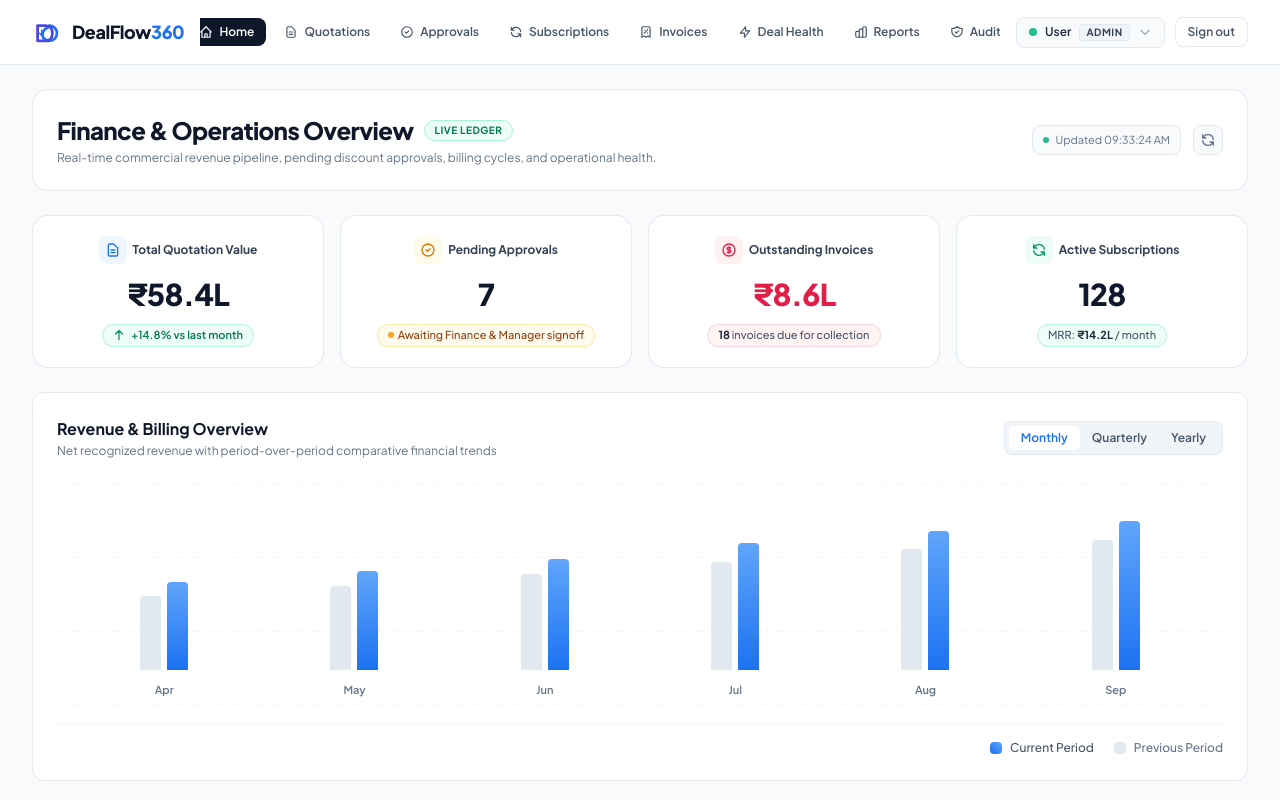
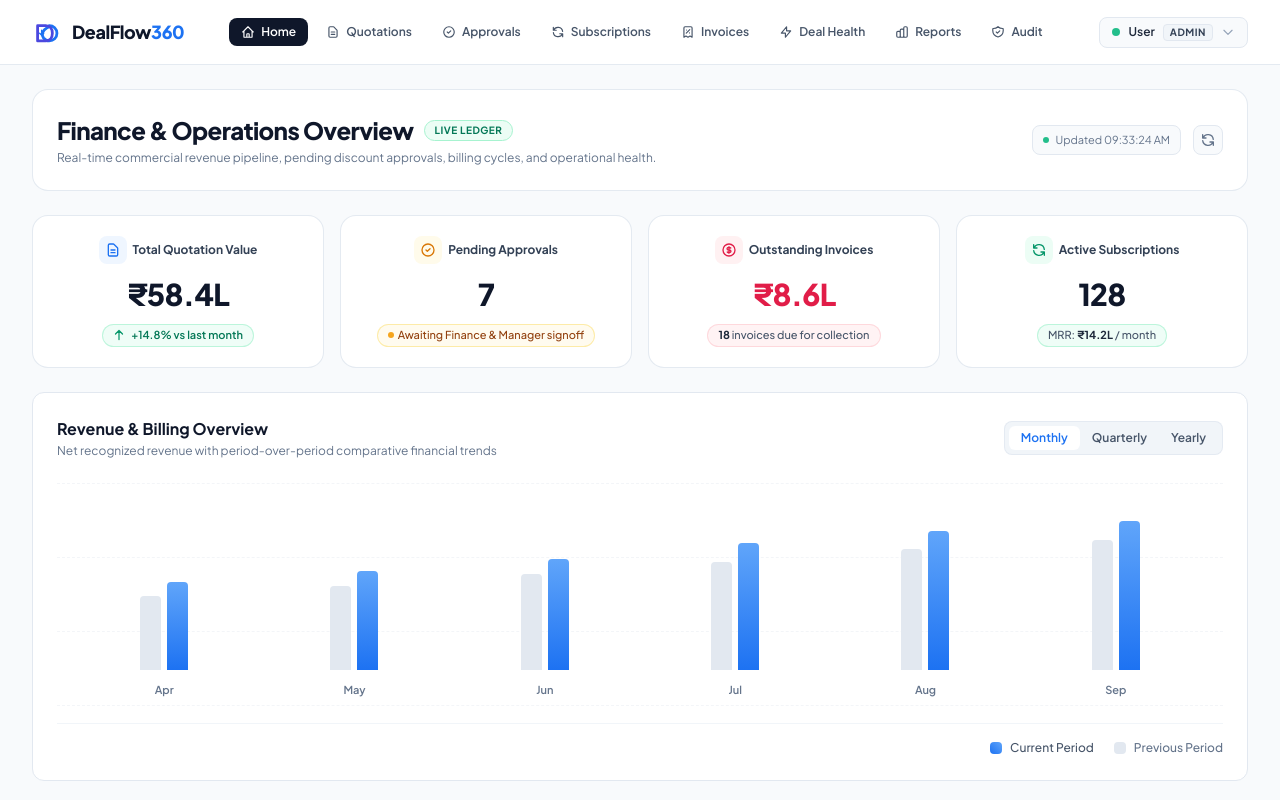
Before and after one commit to Vaibhav2005-r/Deal-Flow, a React (Vite) app in the folder web/: page / in a window 1280 px wide. Shown: the top 800 px of the page. Built offline with nearby package versions, Linux system fonts and the light colour scheme; no server answers; sample sign-in values are in the browser's storage.

Commit message:
fix(header): remove duplicate sign out button from navbar

```diff
--- a/web/src/internal/router.tsx
+++ b/web/src/internal/router.tsx
@@ -324,18 +324,6 @@ export default function InternalRouter() {
               )}
             </div>
 
-            <button
-              type="button"
-              onClick={() => {
-                clearToken("internal");
-                setAuthed(false);
-              }}
-              className="text-xs font-semibold text-slate-600 hover:text-slate-900 bg-white hover:bg-slate-100 border border-slate-200 px-3 py-1.5 rounded-lg transition-colors shadow-2xs cursor-pointer"
-              title="Sign out of your account"
-            >
-              Sign out
-            </button>
-
             {/* Mobile Menu Toggle Button */}
             <button
               type="button"
```
